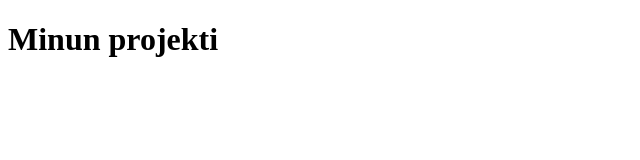
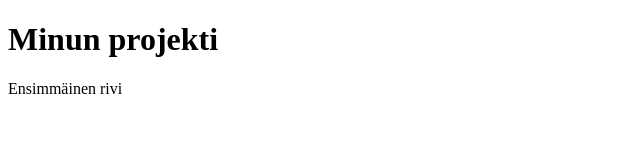
Before and after one commit to taitoweb16/OmaRepo, a plain HTML site: page index.html in a window 1280 px wide. Shown: the whole page, without its empty margins (0-640 px from the left). Drawn offline with Linux system fonts and the light colour scheme.

Commit message:
Added first paragraph

```diff
--- a/index.html
+++ b/index.html
@@ -7,5 +7,6 @@
 </head>
 <body>
     <h1>Minun projekti</h1>
+    <p>Ensimmäinen rivi</p>
 </body>
 </html>
```
